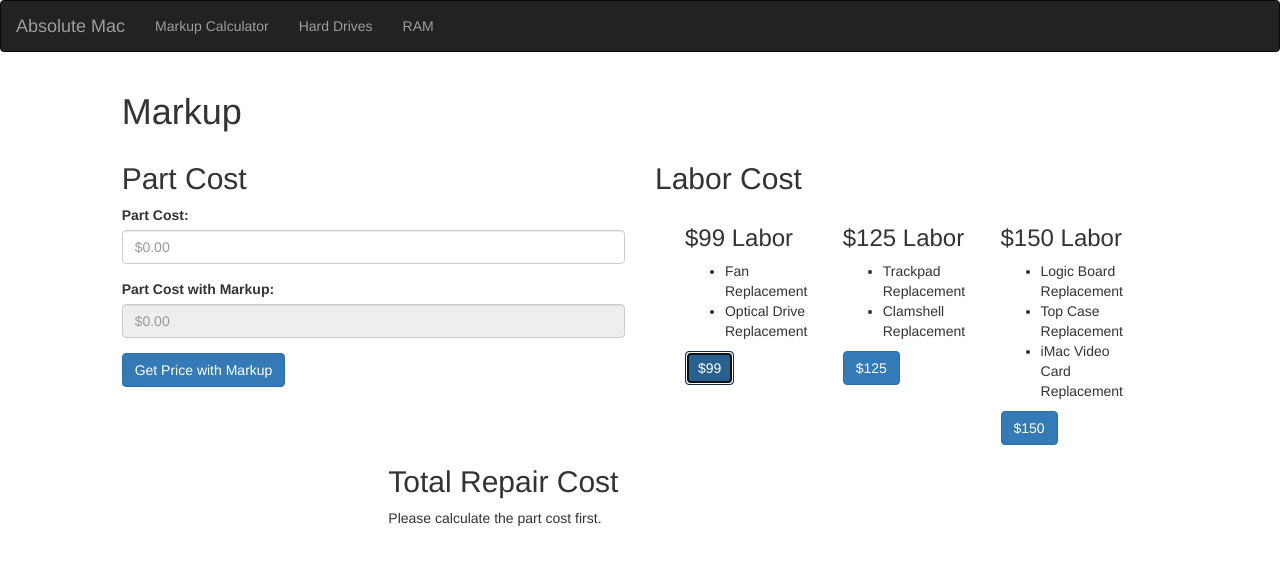
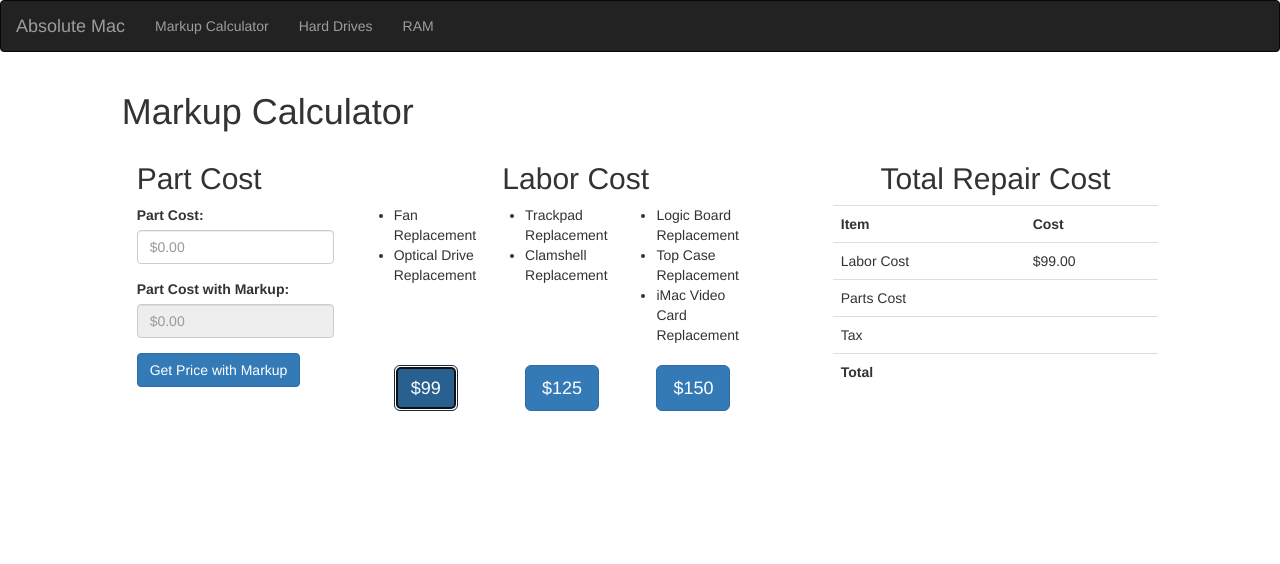
Before and after one commit to stephenweigel/repair-calculator, a plain HTML site: page builds/development/index.html in a window 1280 px wide. Both pictures are taken after a click on the button "$99". Drawn offline with Linux system fonts and the light colour scheme.

Commit message:
change total repair cost to a table with cost breakdown

```diff
--- a/builds/development/css/style.css
+++ b/builds/development/css/style.css
@@ -0,0 +1,5 @@
+/* Markup Calculator */
+.repairTypes {
+	min-height: 150px;
+	padding-left: 0;
+}
--- a/builds/development/js/app.js
+++ b/builds/development/js/app.js
@@ -31,9 +31,10 @@ appControllers.controller('MarkupController', ['$scope', function($scope){
 		function MarkupCalculator() {
 			this.partCost = 0;
 			this.partMarkedUp = 0;
+			this.taxOnPart = 0;
 			this.laborCost = 0;
 			this.markupCalculated = false;
-			this.laborCost = 0;
+			this.laborCalculated = false;
 			this.totalRepairCost = 0;
 
 			this.setPartCost = function(cost) {
@@ -50,7 +51,16 @@ appControllers.controller('MarkupController', ['$scope', function($scope){
 
 			this.setLaborCost = function(cost) {
 				this.laborCost = parseInt(cost);
+				this.laborCalculated = true;
 			};
+
+			this.getTax = function() {
+				return this.taxOnPart;
+			};
+
+			this.getLabor = function() {
+				return this.laborCost;
+			}
 
 			this.calculateMarkup = function() {
 				var markup = this.partCost;
@@ -59,17 +69,14 @@ appControllers.controller('MarkupController', ['$scope', function($scope){
 				} else {
 					markup *= 1.42; // 42% markup
 				}
-				markup *= 1.06; // 6% tax
 				markup = Number(markup).toFixed(2);
 				this.partMarkedUp = Number(markup).toFixed(2);
+				this.taxOnPart = Number(this.partMarkedUp) * .06;
 				this.markupCalculated = true;
 				return markup;
 			};
 
-			this.displayPartMarkedUp = function(paragraphID) {
-				$("#" + paragraphID).text("The cost of the part is: $" + this.partMarkedUp + ". Please select the labor cost.");
-				return true;
-			};
+
 
 			this.calculateTotalRepair = function() {
 				this.totalRepairCost = Number(this.partMarkedUp) + Number(this.laborCost);
@@ -78,16 +85,11 @@ appControllers.controller('MarkupController', ['$scope', function($scope){
 			};
 
 			this.displayTotalRepairCost = function(paragraphID) {
-				var message;
-				if ( this.markupCalculated ) {
-					this.calculateTotalRepair();
-					message  =  "The total cost of the repair is: $" + this.totalRepairCost + ".";
-					message += "The part cost is: $" + this.partMarkedUp + ".";
-					message += "The labor cost is: $" + this.laborCost + ".";
-					$("#" + paragraphID).text(message);
-				} else {
-					$("#" + paragraphID).text("Please calculate the part cost first.");
-				}
+				var totalCost;
+				totalCost  = Number(this.partMarkedUp);
+				totalCost += Number(this.taxOnPart);
+				totalCost += Number(this.laborCost);
+				$("#totalCost").text("$" + totalCost.toFixed(2));
 			};
 		} // MarkupCalculator
 
@@ -97,22 +99,35 @@ appControllers.controller('MarkupController', ['$scope', function($scope){
 			event.preventDefault(); // prevent form submission
 			absmac.setPartCost($("#partCost").val());
 			$("#partCostWithMarkup").val(absmac.calculateMarkup());
-			absmac.displayPartMarkedUp("totalRepairCost");
+			$("#partsCost").text("$" + Number(absmac.calculateMarkup()).toFixed(2));
+			$("#taxCost").text("$" + absmac.getTax().toFixed(2));
+			if ( absmac.laborCalculated == true ) {
+				absmac.displayTotalRepairCost();
+			}
 		});
 
 		$("#labor99").click(function() {
 			absmac.setLaborCost(99);
-			absmac.displayTotalRepairCost('totalRepairCost');
+			$("#laborCost").text("$" + absmac.getLabor().toFixed(2));
+			if ( absmac.markupCalculated === true ) {
+				absmac.displayTotalRepairCost();
+			}
 		});
 
 		$("#labor125").click(function() {
 			absmac.setLaborCost(125);
-			absmac.displayTotalRepairCost('totalRepairCost');
+			$("#laborCost").text("$" + absmac.getLabor().toFixed(2));
+			if ( absmac.markupCalculated === true ) {
+				absmac.displayTotalRepairCost();
+			}
 		});
 
 		$("#labor150").click(function() {
 			absmac.setLaborCost(150);
-			absmac.displayTotalRepairCost('totalRepairCost');
+			$("#laborCost").text(absmac.getLabor().toFixed(2));
+			if ( absmac.markupCalculated === true ) {
+				absmac.displayTotalRepairCost();
+			}
 		});
 	}); // document.ready
 }]); // HardDrivesController
--- a/builds/development/views/markup.html
+++ b/builds/development/views/markup.html
@@ -1,7 +1,8 @@
-<h1>Markup {{test}}</h1>
+<h1>Markup Calculator</h1>
 
 <div class="row">
-        <div class="col-md-6">
+        <div class="col-md-8">
+          <div class="col-md-4">
             <form id="partMarkupForm">
               <h2>Part Cost</h2>
               <div class="form-group">
@@ -15,43 +16,63 @@
               <button type="submit" class="btn btn-primary">Get Price with Markup</button>
             </form>
           </div>
-        <div class="col-md-6">
-          <h2>Labor Cost</h2>
+
+          <div class="col-md-8">
+            <h2 class="text-center">Labor Cost</h2>
             <div class="col-md-12">
               <div class="col-md-4">
-              <h3>$99 Labor</h3>
-              <ul>
+                <ul class="repairTypes">
                   <li>Fan Replacement</li>
                   <li>Optical Drive Replacement</li>
                 </ul>
-              <button id="labor99" class="btn btn-primary">$99</button>
+                <button id="labor99" class="btn btn-primary btn-lg">$99</button>
               </div>
               <div class="col-md-4">
-              <h3>$125 Labor</h3>
-              <ul>
+                <ul class="repairTypes">
                   <li>Trackpad Replacement</li>
                   <li>Clamshell Replacement</li>
                 </ul>
-              <button id="labor125" class="btn btn-primary">$125</button>
+                <button id="labor125" class="btn btn-primary btn-lg">$125</button>
               </div>
               <div class="col-md-4">
-              <h3>$150 Labor</h3>
-              <ul>
+                <ul class="repairTypes">
                   <li>Logic Board Replacement</li>
                   <li>Top Case Replacement</li>
                   <li>iMac Video Card Replacement</li>
                 </ul>
-              <button id="labor150" class="btn btn-primary">$150</button>
+                <button id="labor150" class="btn btn-primary btn-lg">$150</button>
               </div>
             </div>
           </div>
-      </div> <!-- row -->
 
-      <div class="row">
-        <div class="col-md-6 col-md-offset-3">
-            <h2>Total Repair Cost</h2>
+        </div>
+
+        <div class="col-md-4">
+          <h2 class="text-center">Total Repair Cost</h2>
             <div>
-              <p id="totalRepairCost">Please calculate the part cost first.</p>
+              <table class="table">
+                <tr>
+                  <th>Item</th>
+                  <th>Cost</th>
+                </tr>
+                <tr>
+                  <td>Labor Cost</td>
+                  <td id="laborCost"></td>
+                </tr>
+                <tr>
+                  <td>Parts Cost</td>
+                  <td id="partsCost"></td>
+                </tr>
+                <tr>
+                  <td>Tax</td>
+                  <td id="taxCost"></td>
+                </tr>
+                <tr>
+                  <th>Total</th>
+                  <td id="totalCost"></td>
+                </tr>
+              </table>
             </div>
         </div>
-      </div>
+
+      </div> <!-- row -->
```
Lines whose indentation alone changed are shown as unchanged.
